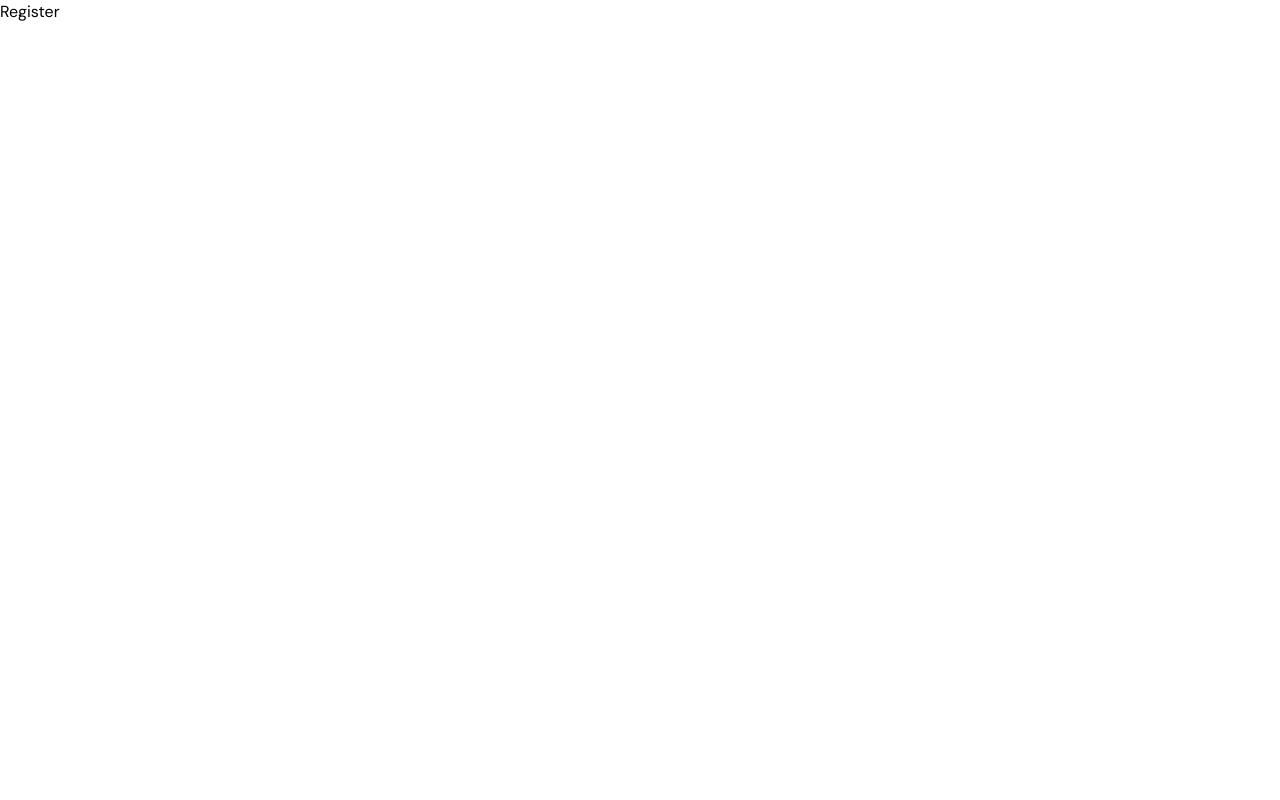
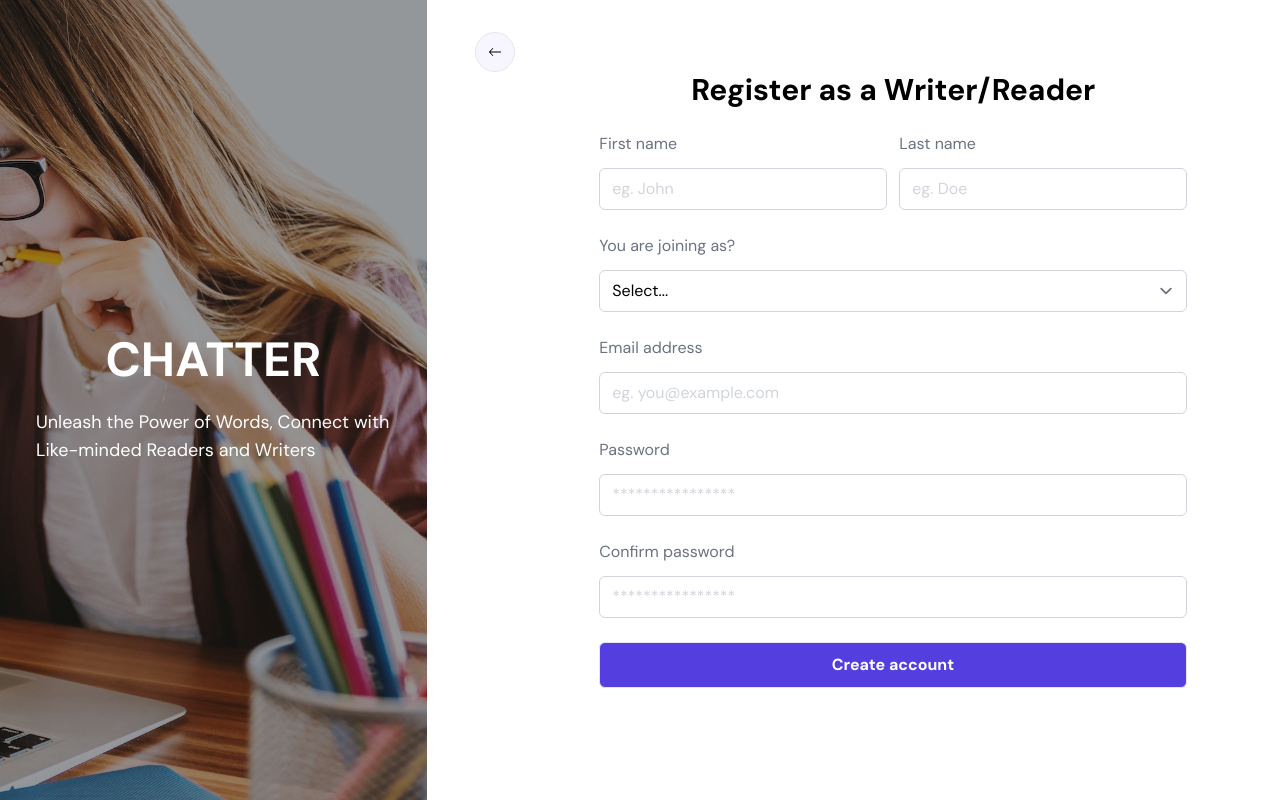
Before and after one commit to Safoah91/chatter, a React (Create React App) app: page /register in a window 1280 px wide. Built offline with nearby package versions, Linux system fonts and the light colour scheme.

Commit message:
merge files

```diff
--- a/package.json
+++ b/package.json
@@ -8,6 +8,7 @@
     "@testing-library/user-event": "^13.2.1",
     "axios": "^1.4.0",
     "firebase": "^9.22.2",
+    "js-cookie": "^3.0.5",
     "react": "^18.2.0",
     "react-dom": "^18.2.0",
     "react-icons": "^4.9.0",
@@ -44,6 +45,7 @@
   "devDependencies": {
     "@babel/plugin-proposal-private-property-in-object": "^7.21.11",
     "@tailwindcss/forms": "^0.5.3",
+    "@types/js-cookie": "^3.0.3",
     "tailwindcss": "^3.3.2"
   }
 }
--- a/src/components/button/index.tsx
+++ b/src/components/button/index.tsx
@@ -5,9 +5,13 @@ const Button = ({ text, type, link }: ButtonProps) => {
   return (
     <>
       {type === "primary" ? (
-        <button className="border border-blue500 bg-blue500 text-white rounded-md text-base font-bold px-8 py-2.5 hover:border-blue500 hover:bg-white hover:text-gray-700 transition-all duration-300"></button>
+        <button className="w-full border  bg-blue500 text-white rounded-md text-base font-bold px-8 py-2.5   hover:text-gray-300 hover:bg-blue500/90 transition-all duration-300">
+          {text}
+        </button>
       ) : type === "secondary" ? (
-        <button className="border border-blue500 rounded-md text-base font-bold px-8 py-2.5 hover:bg-blue500 hover:text-white transition-all duration-300"></button>
+        <button className="border border-blue500 rounded-md text-base font-bold px-8 py-2.5 hover:bg-blue500 hover:text-white transition-all duration-300">
+          {text}
+        </button>
       ) : type === "primary-link" ? (
         <Link
           to={`${link}`}
--- a/src/index.css
+++ b/src/index.css
@@ -5,6 +5,7 @@
 @tailwind utilities;
 
 body {
+  overflow-x: hidden;
   font-family: 'DM Sans', sans-serif;
 }
 
@@ -19,3 +20,15 @@ section#hero #overlay {
   background: #00000065;
 
 }
+
+section#authLayout {
+  background: url(./../public/assets/images/hero.jpg);
+  background-repeat: no-repeat;
+  background-position: center;
+  background-size: cover;
+}
+
+section#authLayout #overlay {
+  background: #00000065;
+
+}
--- a/src/navigator/index.tsx
+++ b/src/navigator/index.tsx
@@ -7,6 +7,7 @@ import Layout from "./layout";
 import Contact from "pages/contact";
 import Blogs from "pages/blogs";
 import AboutUs from "pages/aboutUs";
+import Confirmation from "pages/auth/confirmation";
 
 const router = createBrowserRouter([
   {},
@@ -40,6 +41,10 @@ const router = createBrowserRouter([
     path: "/login",
     element: <Login />,
   },
+  {
+    path: "/confirmation",
+    element: <Confirmation />,
+  },
 ]);
 
 const Navigator: FC<{}> = () => {
--- /dev/null
+++ b/src/pages/auth/confirmation/index.tsx
@@ -0,0 +1,44 @@
+import Button from "components/button";
+import { FC } from "react";
+import AuthLayout from "..";
+
+const Confirmation: FC<{}> = () => {
+  return (
+    <>
+      <AuthLayout>
+        <>
+          <h2 className="text-3xl font-bold text-center">
+            Register as a Writer/Reader
+          </h2>
+          <p className="text-base text-center">
+            We emailed you a code. Please input the code here for account
+            verification
+          </p>
+          <form className="mx-auto flex items-center justify-center">
+            <div>
+              <div className="w-[36.7rem] my-6">
+                <label
+                  className="block text-gray-500 mb-3"
+                  htmlFor="confirmPassword"
+                >
+                  Confirm password
+                </label>
+                <input
+                  type="password"
+                  name="confirmPassword"
+                  placeholder="****************"
+                  className="w-full rounded-md border-gray-300 placeholder:text-gray-300"
+                />
+              </div>
+              <div className="w-[36.7rem] my-6">
+                <Button type="primary" text="Confirm" />
+              </div>
+            </div>
+          </form>
+        </>
+      </AuthLayout>
+    </>
+  );
+};
+
+export default Confirmation;
--- /dev/null
+++ b/src/pages/auth/index.tsx
@@ -0,0 +1,45 @@
+import React, { Component } from "react";
+import { Link } from "react-router-dom";
+import { BsArrowLeft } from "react-icons/bs";
+
+interface PropsType {
+  children: JSX.Element;
+}
+
+export default class AuthLayout extends Component<PropsType, {}> {
+  render() {
+    return (
+      <>
+        <main className="h-screen w-full flex relative">
+          <section id="authLayout" className="w-2/6">
+            <div
+              id="overlay"
+              className="px-9 h-screen flex flex-col justify-center"
+            >
+              <h1 className="text-5xl text-white text-center font-bold">
+                CHATTER
+              </h1>
+              <p className="text-lg text-white mt-6">
+                Unleash the Power of Words, Connect with Like-minded Readers and
+                Writers
+              </p>
+            </div>
+          </section>
+          <section className="w-4/6 pl-48 pr-28 pt-8 overflow-x-hidden overflow-y-hidden">
+            {/* <div className="-ml-36 flex gap-3 justify-center items-center"> */}
+            <div className="-ml-36">
+              <Link to="/">
+                <BsArrowLeft
+                  size={40}
+                  className="rounded-full border bg-[#D6D1F833] p-3 flex gap-1 justify-center items-center hover:cursor-pointer hover:bg-[#D6D1F866] transition-all duration-300"
+                />
+              </Link>
+              {/* <span className="text-xs">Back</span> */}
+            </div>
+            {this.props.children}
+          </section>
+        </main>
+      </>
+    );
+  }
+}
--- a/src/pages/auth/login/index.tsx
+++ b/src/pages/auth/login/index.tsx
@@ -1,7 +1,59 @@
-import { FC } from "react";
+import Button from "components/button";
+import { FC, useState } from "react";
+import AuthLayout from "..";
 
 const Login: FC<{}> = () => {
-  return <>Login</>;
+  const [loginData, setLoginData] = useState<any>({});
+
+  const handleChange = (e: any) => {
+    setLoginData({
+      ...loginData,
+      [e?.target?.name]: e?.target?.value,
+    });
+  };
+
+  return (
+    <>
+      <AuthLayout>
+        <>
+          <h2 className="text-3xl font-bold text-center">Welcome back</h2>
+          <form className="flex items-center justify-center">
+            <div>
+              <div className="w-[36.7rem] my-6">
+                <label className="block text-gray-500 mb-3" htmlFor="email">
+                  Email address
+                </label>
+                <input
+                  type="email"
+                  name="email"
+                  value={loginData["email"] || ""}
+                  onChange={handleChange}
+                  placeholder="eg. you@example.com"
+                  className="w-full rounded-md border-gray-300 placeholder:text-gray-300"
+                />
+              </div>
+              <div className="w-[36.7rem] my-6">
+                <label className="block text-gray-500 mb-3" htmlFor="password">
+                  Password
+                </label>
+                <input
+                  type="password"
+                  name="password"
+                  value={loginData["password"] || ""}
+                  onChange={handleChange}
+                  placeholder="****************"
+                  className="w-full rounded-md border-gray-300 placeholder:text-gray-300"
+                />
+              </div>
+              <div className="w-[36.7rem] my-6">
+                <Button type="primary" text="Log in" />
+              </div>
+            </div>
+          </form>
+        </>
+      </AuthLayout>
+    </>
+  );
 };
 
 export default Login;
--- a/src/pages/auth/register/index.tsx
+++ b/src/pages/auth/register/index.tsx
@@ -1,7 +1,129 @@
-import { FC } from "react";
+import { FC, useState } from "react";
+import AuthLayout from "..";
+import Button from "components/button";
 
 const Register: FC<{}> = () => {
-  return <>Register</>;
+  const [registerData, setRegisterData] = useState<any>({});
+
+  const handleChange = (e: any) => {
+    setRegisterData({
+      ...registerData,
+      [e.target.name]: e.target.value,
+    });
+  };
+
+  return (
+    <>
+      <AuthLayout>
+        <>
+          <h2 className="text-3xl font-bold text-center">
+            Register as a Writer/Reader
+          </h2>
+          <form className="flex items-center justify-center">
+            <div>
+              <div className="flex gap-3 my-6">
+                <div className="w-72">
+                  <label
+                    className="block text-gray-500 mb-3"
+                    htmlFor="firstName"
+                  >
+                    First name
+                  </label>
+                  <input
+                    type="text"
+                    name="firstName"
+                    value={registerData["firstName"] || ""}
+                    onChange={handleChange}
+                    placeholder="eg. John"
+                    className="w-full rounded-md border-gray-300 placeholder:text-gray-300"
+                  />
+                </div>
+
+                <div className="w-72">
+                  <label
+                    className="block text-gray-500 mb-3"
+                    htmlFor="lastName"
+                  >
+                    Last name
+                  </label>
+                  <input
+                    type="text"
+                    name="lastName"
+                    value={registerData["lastName"] || ""}
+                    onChange={handleChange}
+                    placeholder="eg. Doe"
+                    className="w-full rounded-md border-gray-300 placeholder:text-gray-300"
+                  />
+                </div>
+              </div>
+              <div className="w-[36.7rem]">
+                <label className="block text-gray-500 mb-3" htmlFor="join">
+                  You are joining as?
+                </label>
+                <select
+                  name="join"
+                  value={registerData["join"] || ""}
+                  onChange={handleChange}
+                  id="join"
+                  className="w-full rounded-md border-gray-300 "
+                >
+                  <option value="">Select...</option>
+                  <option value="writer">Writer</option>
+                  <option value="reader">Reader</option>
+                </select>
+              </div>
+
+              <div className="w-[36.7rem] my-6">
+                <label className="block text-gray-500 mb-3" htmlFor="email">
+                  Email address
+                </label>
+                <input
+                  type="email"
+                  name="email"
+                  value={registerData["email"] || ""}
+                  onChange={handleChange}
+                  placeholder="eg. you@example.com"
+                  className="w-full rounded-md border-gray-300 placeholder:text-gray-300"
+                />
+              </div>
+              <div className="w-[36.7rem] my-6">
+                <label className="block text-gray-500 mb-3" htmlFor="password">
+                  Password
+                </label>
+                <input
+                  type="password"
+                  name="password"
+                  value={registerData["password"] || ""}
+                  onChange={handleChange}
+                  placeholder="****************"
+                  className="w-full rounded-md border-gray-300 placeholder:text-gray-300"
+                />
+              </div>
+              <div className="w-[36.7rem] my-6">
+                <label
+                  className="block text-gray-500 mb-3"
+                  htmlFor="confirmPassword"
+                >
+                  Confirm password
+                </label>
+                <input
+                  type="password"
+                  name="confirmPassword"
+                  value={registerData["confirmPassword"] || ""}
+                  onChange={handleChange}
+                  placeholder="****************"
+                  className="w-full rounded-md border-gray-300 placeholder:text-gray-300"
+                />
+              </div>
+              <div className="w-[36.7rem] my-6">
+                <Button type="primary" text="Create account" />
+              </div>
+            </div>
+          </form>
+        </>
+      </AuthLayout>
+    </>
+  );
 };
 
 export default Register;
```
Also changed, not shown: src/api/index.ts (added), 1 other file (tests, documents, lock files or other folders).
